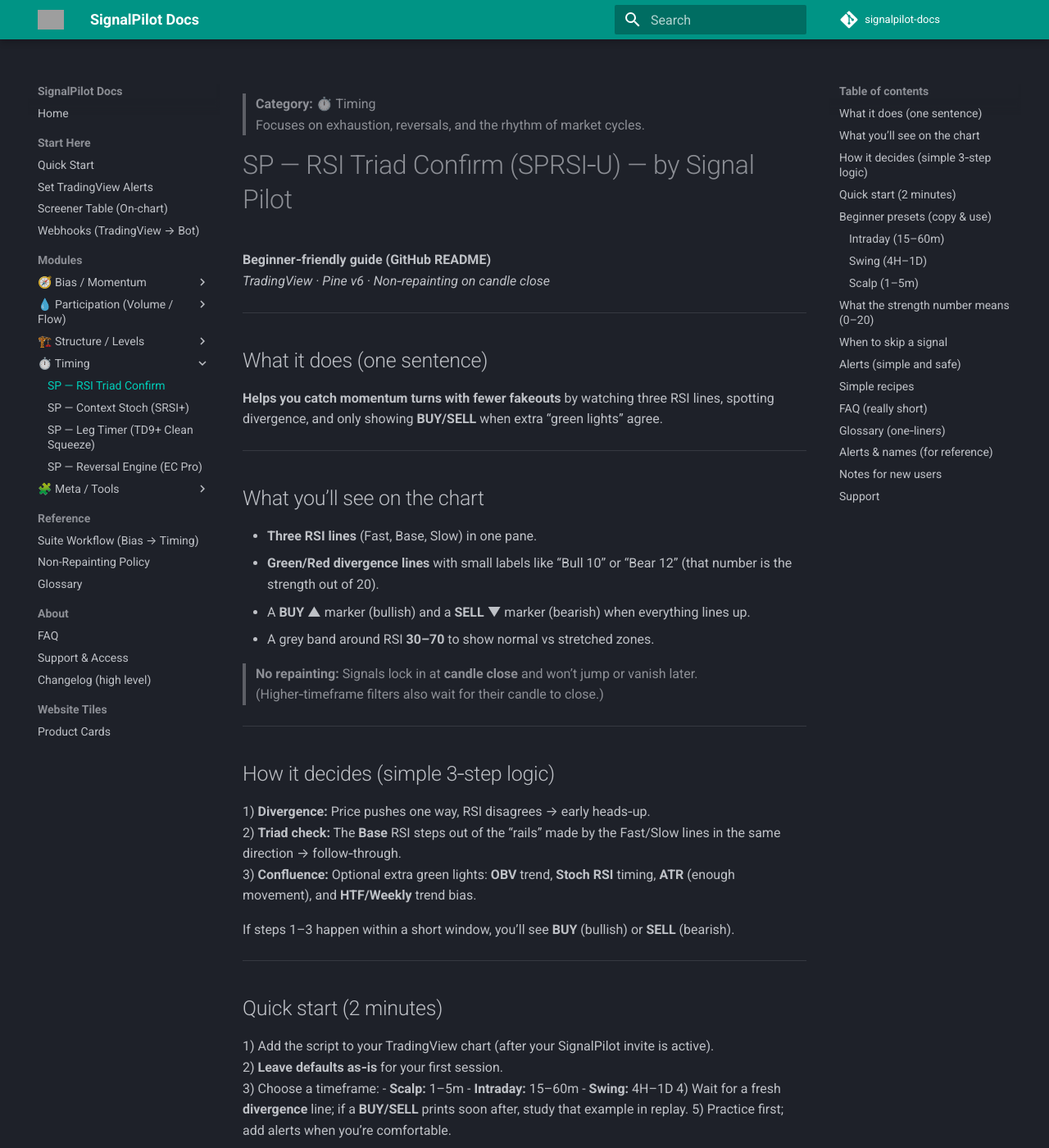
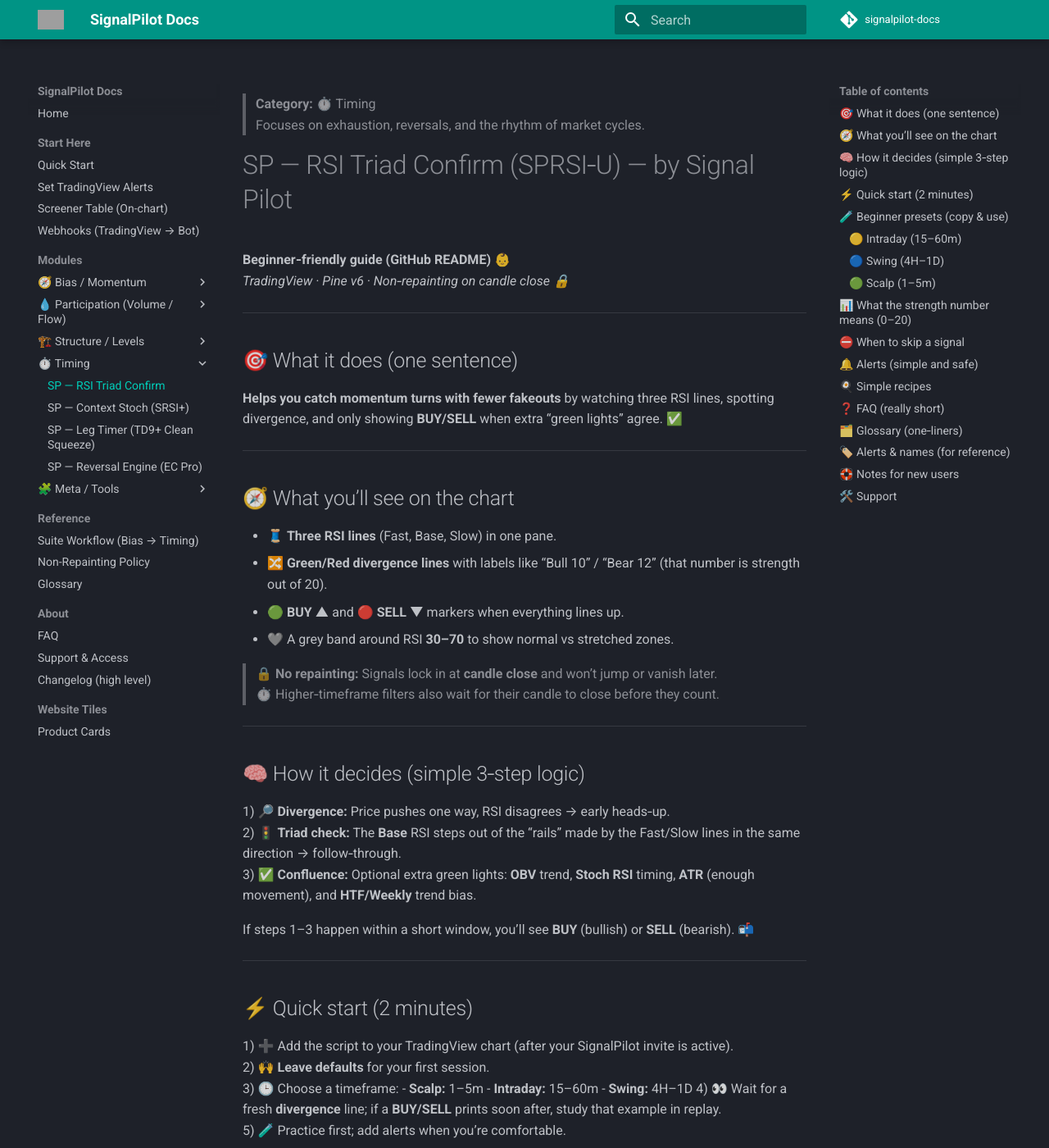
Before and after one commit to Signalpilot/signalpilot-docs, an MkDocs documentation site: the page built from docs/sp-rsi-triad-confirm.md, in a window 1280 px wide and 1400 px high. Shown: the whole window at 82% size. Built offline with MkDocs 1.6.1 and Material for MkDocs 9.7.7, drawn with Linux system fonts in a browser that asks for light colours; comment, search, counter and statistics services are not loaded; some of the changed text lies outside the part shown; grey boxes are pictures that could not be loaded.

Commit message:
Update sp-rsi-triad-confirm.md

```diff
--- a/docs/sp-rsi-triad-confirm.md
+++ b/docs/sp-rsi-triad-confirm.md
@@ -14,147 +14,148 @@
 
 
 # SP — RSI Triad Confirm (SPRSI‑U) — by Signal Pilot
-**Beginner‑friendly guide (GitHub README)**
-*TradingView · Pine v6 · Non‑repainting on candle close*
+**Beginner‑friendly guide (GitHub README) 👶**
+*TradingView · Pine v6 · Non‑repainting on candle close 🔒*
 
 ---
 
-## What it does (one sentence)
-**Helps you catch momentum turns with fewer fakeouts** by watching three RSI lines, spotting divergence, and only showing **BUY/SELL** when extra “green lights” agree.
+## 🎯 What it does (one sentence)
+**Helps you catch momentum turns with fewer fakeouts** by watching three RSI lines, spotting divergence, and only showing **BUY/SELL** when extra “green lights” agree. ✅
 
 ---
 
-## What you’ll see on the chart
-- **Three RSI lines** (Fast, Base, Slow) in one pane.
-- **Green/Red divergence lines** with small labels like “Bull 10” or “Bear 12” (that number is the strength out of 20).
-- A **BUY ▲** marker (bullish) and a **SELL ▼** marker (bearish) when everything lines up.
-- A grey band around RSI **30–70** to show normal vs stretched zones.
+## 🧭 What you’ll see on the chart
+- 🧵 **Three RSI lines** (Fast, Base, Slow) in one pane.
+- 🔀 **Green/Red divergence lines** with labels like “Bull 10” / “Bear 12” (that number is strength out of 20).
+- 🟢 **BUY ▲** and 🔴 **SELL ▼** markers when everything lines up.
+- 🩶 A grey band around RSI **30–70** to show normal vs stretched zones.
 
-> **No repainting:** Signals lock in at **candle close** and won’t jump or vanish later.
-> (Higher‑timeframe filters also wait for their candle to close.)
+> 🔒 **No repainting:** Signals lock in at **candle close** and won’t jump or vanish later.
+> ⏱️ Higher‑timeframe filters also wait for their candle to close before they count.
 
 ---
 
-## How it decides (simple 3‑step logic)
-1) **Divergence:** Price pushes one way, RSI disagrees → early heads‑up.
-2) **Triad check:** The **Base** RSI steps out of the “rails” made by the Fast/Slow lines in the same direction → follow‑through.
-3) **Confluence:** Optional extra green lights: **OBV** trend, **Stoch RSI** timing, **ATR** (enough movement), and **HTF/Weekly** trend bias.
+## 🧠 How it decides (simple 3‑step logic)
+1) 🔎 **Divergence:** Price pushes one way, RSI disagrees → early heads‑up.
+2) 🚦 **Triad check:** The **Base** RSI steps out of the “rails” made by the Fast/Slow lines in the same direction → follow‑through.
+3) ✅ **Confluence:** Optional extra green lights: **OBV** trend, **Stoch RSI** timing, **ATR** (enough movement), and **HTF/Weekly** trend bias.
 
-If steps 1–3 happen within a short window, you’ll see **BUY** (bullish) or **SELL** (bearish).
+If steps 1–3 happen within a short window, you’ll see **BUY** (bullish) or **SELL** (bearish). 📬
 
 ---
 
-## Quick start (2 minutes)
-1) Add the script to your TradingView chart (after your SignalPilot invite is active).
-2) **Leave defaults as‑is** for your first session.
-3) Choose a timeframe:
+## ⚡ Quick start (2 minutes)
+1) ➕ Add the script to your TradingView chart (after your SignalPilot invite is active).
+2) 🙌 **Leave defaults** for your first session.
+3) 🕒 Choose a timeframe:
    - **Scalp:** 1–5m
    - **Intraday:** 15–60m
    - **Swing:** 4H–1D
-4) Wait for a fresh **divergence** line; if a **BUY/SELL** prints soon after, study that example in replay.
-5) Practice first; add alerts when you’re comfortable.
+4) 👀 Wait for a fresh **divergence** line; if a **BUY/SELL** prints soon after, study that example in replay.
+5) 🧪 Practice first; add alerts when you’re comfortable.
 
 ---
 
-## Beginner presets (copy & use)
+## 🧪 Beginner presets (copy & use)
 
-### Intraday (15–60m)
-- **FlipGuard:** ON (5 bars)
-- **Min Divergence Strength:** **8**
-- **Min Regime Score:** **40**
-- **Min Fast–Slow Spread:** **3.0**
-- Optional: **OBV = ON** for cleaner signals
+### 🟡 Intraday (15–60m)
+- 🧯 **FlipGuard:** ON (5 bars)
+- 💪 **Min Divergence Strength:** **8**
+- 🧭 **Min Regime Score:** **40**
+- 📏 **Min Fast–Slow Spread:** **3.0**
+- ➕ Optional: **OBV = ON** for cleaner signals
 
-### Swing (4H–1D)
-- **FlipGuard:** ON (**5–8** bars)
-- **Min Divergence Strength:** **9–11**
-- **Min Regime Score:** **45–55**
-- Optional: **HTF Filter = ON** and **Weekly Assist = ON** to align with bigger trend
+### 🔵 Swing (4H–1D)
+- 🧯 **FlipGuard:** ON (**5–8** bars)
+- 💪 **Min Divergence Strength:** **9–11**
+- 🧭 **Min Regime Score:** **45–55**
+- ➕ Optional: **HTF Filter = ON** and **Weekly Assist = ON** to align with bigger trend
 
-### Scalp (1–5m)
-- Keep defaults; **do not lower** filters at first.
-- Too many signals? **Raise**:
-  - **Min Divergence Strength:** **10–12**
-  - **Min Regime Score:** **50–60**
-  - Keep **FlipGuard ON**
+### 🟢 Scalp (1–5m)
+- 🛑 Keep defaults; **do not lower** filters at first.
+- 📉 Too many signals? **Raise**:
+  - 💪 **Min Divergence Strength:** **10–12**
+  - 🧭 **Min Regime Score:** **50–60**
+  - 🧯 Keep **FlipGuard ON**
 
 ---
 
-## What the strength number means (0–20)
-- **0–5:** weak (often noise)
-- **6–10:** okay
-- **11–15:** good
-- **16–20:** great
-If you want **fewer but better** setups, raise **Min Divergence Strength**.
+## 📊 What the strength number means (0–20)
+- 0–5: ⚠️ weak (often noise)
+- 6–10: 🙂 okay
+- 11–15: 👍 good
+- 16–20: 🏅 great
+
+If you want **fewer but better** setups, raise **Min Divergence Strength**. ⬆️
 
 ---
 
-## When to skip a signal
-- No recent divergence? **Skip.**
-- Very low volatility (ATR tiny)? **Skip** or turn on the **ATR gate**.
-- Fighting a strong higher‑timeframe trend? Consider skipping unless **HTF/Weekly** agree.
+## ⛔ When to skip a signal
+- 🚫 No recent divergence? **Skip.**
+- 💤 Very low volatility (ATR tiny)? **Skip** or turn on the **ATR gate**.
+- 🧱 Fighting a strong higher‑timeframe trend? Consider skipping unless **HTF/Weekly** agree.
 
 ---
 
-## Alerts (simple and safe)
+## 🔔 Alerts (simple and safe)
 Create alert in TradingView → **Condition:** this indicator → choose one:
-- **SP:Confluence Long** → sends on confirmed **BUY**
-- **SP:Confluence Short** → sends on confirmed **SELL**
-- **SP:Div Bull** / **SP:Div Bear** → divergence heads‑up only
+- **SP:Confluence Long** → sends on confirmed **BUY** 🟢
+- **SP:Confluence Short** → sends on confirmed **SELL** 🔴
+- **SP:Div Bull** / **SP:Div Bear** → divergence heads‑up only 👀
 
-> Alerts only fire **after candle close**, matching what you see on the chart.
+> ⏳ Alerts only fire **after candle close**, matching what you see on the chart.
 
 ---
 
-## Simple recipes
+## 🍳 Simple recipes
 
-**Clean‑up mode (fewer trades)**
+**🧼 Clean‑up mode (fewer trades)**
 - Turn **OBV = ON** and **Stoch RSI = ON**
 - Set **Min Regime Score = 50+**
 - Keep **FlipGuard = ON**
 
-**Trend‑friendly**
+**📈 Trend‑friendly**
 - **HTF Filter = ON** (use 1H if you’re on 5–15m, 4H if you’re on 1H)
 - **Weekly Assist = ON** for swing charts
 
-**Volatility guard**
+**🌬️ Volatility guard**
 - **ATR gate = ON**
-- **Min ATR%** around **0.25–0.35** in slow markets
+- Set **Min ATR%** around **0.25–0.35** in slow markets
 
 ---
 
-## FAQ (really short)
+## ❓ FAQ (really short)
 
 **Does it repaint?**
-No. Signals finalize at candle close. HTF/Weekly checks also wait for their candle to close.
+🟢 No. Signals finalize at candle close. HTF/Weekly checks also wait for their candle to close.
 
 **Which markets/timeframes?**
-Any symbol on TradingView (crypto, stocks, FX, indices), from scalps to swings.
+🌍 Any symbol on TradingView (crypto, stocks, FX, indices), from scalps to swings.
 
 **Too many signals?**
-Raise **Min Divergence Strength** and **Min Regime Score**; keep **FlipGuard ON**. Consider **OBV** and **ATR** gates.
+🔧 Raise **Min Divergence Strength** and **Min Regime Score**; keep **FlipGuard ON**. Consider **OBV** and **ATR** gates.
 
 **Too few signals?**
-Lower **Min Regime Score** slightly (e.g., 40 → 35) or raise the **divergence window** (20 → 25–30). Keep **FlipGuard** (reduce, don’t disable).
+🎚️ Lower **Min Regime Score** slightly (e.g., 40 → 35) or raise the **divergence window** (20 → 25–30). Keep **FlipGuard** (reduce, don’t disable).
 
 **What do 70/30 mean?**
-They’re the RSI “overbought/oversold” guide rails—price *can* still run beyond them.
+🧭 They’re RSI “overbought/oversold” guide rails—price *can* still run beyond them.
 
 ---
 
-## Glossary (one‑liners)
-- **RSI:** Momentum gauge; high = up push, low = down push.
-- **Divergence:** Price vs RSI disagreement (often hints at a turn).
-- **OBV:** Volume trend helper.
-- **Stoch RSI:** Timing helper to avoid chasing late moves.
-- **ATR:** Volatility measure (how much price moves).
-- **FlipGuard:** Cooldown to avoid flipping sides too fast.
-- **HTF / Weekly:** Higher‑timeframe/weekly bias checks.
-- **Regime Score:** Backdrop quality (0–100). Higher = better.
+## 🗂️ Glossary (one‑liners)
+- **RSI:** Momentum gauge; high = up push, low = down push. ⚖️
+- **Divergence:** Price vs RSI disagreement (often hints at a turn). 🔀
+- **OBV:** Volume trend helper. 📦
+- **Stoch RSI:** Timing helper to avoid chasing late moves. ⏱️
+- **ATR:** Volatility measure (how much price moves). 🌡️
+- **FlipGuard:** Cooldown to avoid flipping sides too fast. 🧯
+- **HTF / Weekly:** Higher‑timeframe/weekly bias checks. 🧭
+- **Regime Score:** Backdrop quality (0–100). Higher = better. 📈
 
 ---
 
-## Alerts & names (for reference)
+## 🏷️ Alerts & names (for reference)
 - Indicator name: **SP: RSI Triad Confirm (SPRSI‑U) — Premium**
 - Short title in TradingView: **SP:SPRSI‑U+**
 - Alert names (close‑confirmed):
@@ -165,15 +166,15 @@
 
 ---
 
-## Notes for new users
-- Start on **replay or paper trading**.
-- Always use a **stop loss** and size risk.
-- No indicator removes risk; this is a **decision aid**, not a guarantee.
+## 🛟 Notes for new users
+- ▶️ Start on **replay or paper trading**.
+- 🛑 Always use a **stop loss** and size risk.
+- 🧠 No indicator removes risk; this is a **decision aid**, not a guarantee.
 
 ---
 
-## Support
-- **Website:** https://www.signalpilot.io/
-- **Email:** support@signalpilot.io
+## 🛠️ Support
+- 🌐 **Website:** https://www.signalpilot.io/
+- ✉️ **Email:** support@signalpilot.io
 
 © SignalPilot Labs, Inc. All rights reserved. Educational use only — not financial advice.
```
